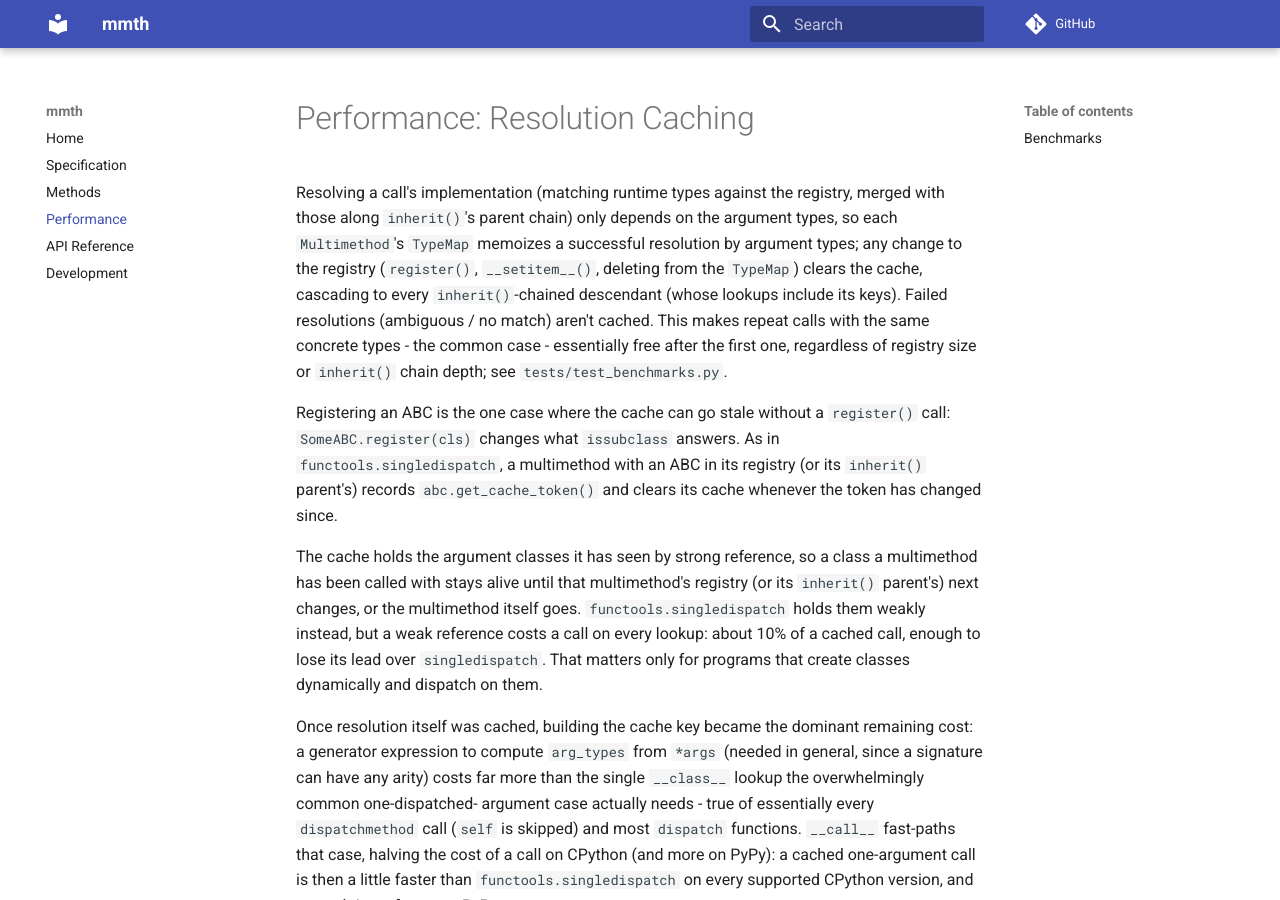
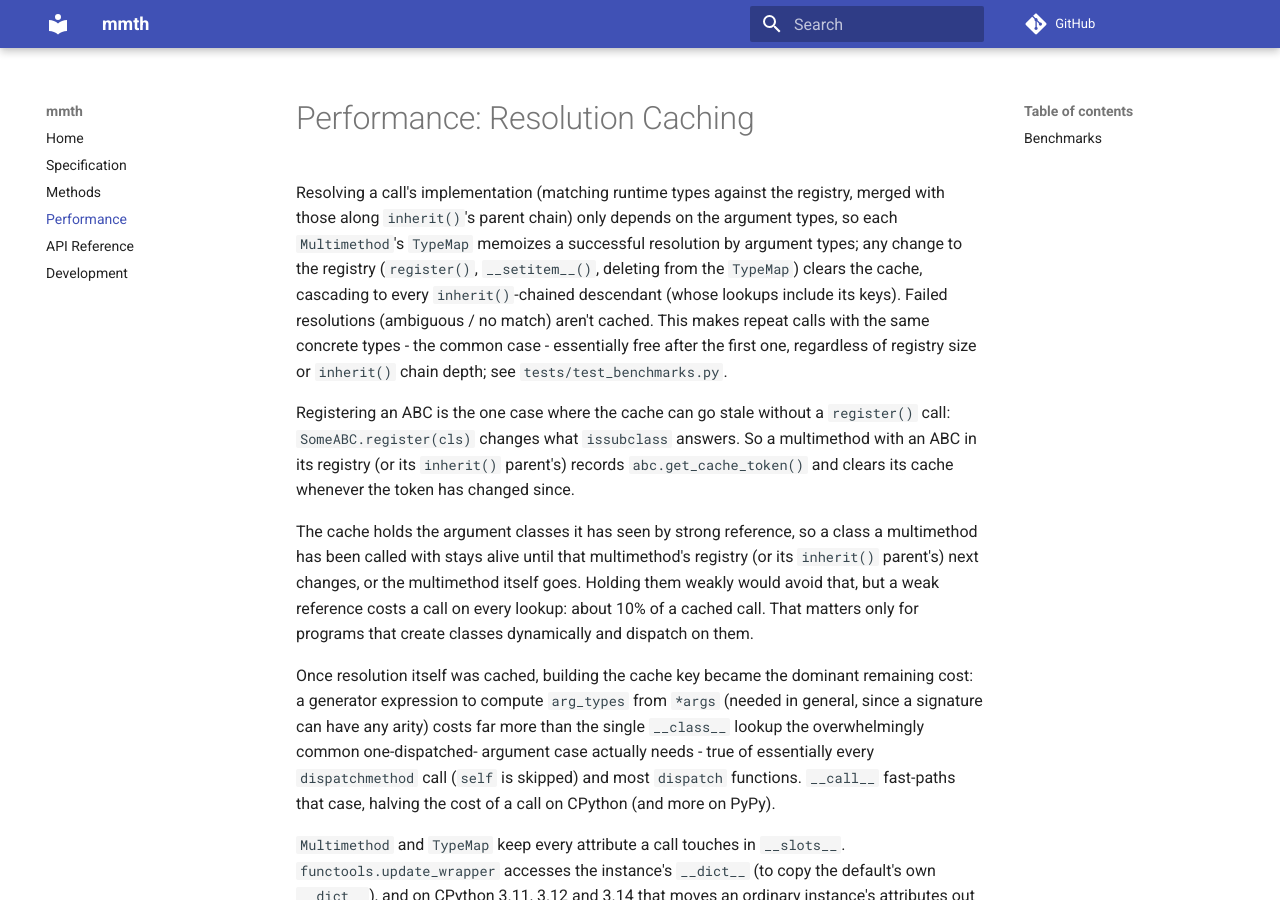
Before and after one commit to rlamy/mmth, an MkDocs documentation site: the page built from docs/performance.md, in a window 1280 px wide and 900 px high. Built offline with MkDocs 1.6.1 and Material for MkDocs 9.7.7, drawn with Linux system fonts in a browser that asks for light colours; comment, search, counter and statistics services are not loaded; some of the changed text lies outside the part shown.

Commit message:
Compare with singledispatch only in its differences
The docs and docstrings kept saying what mmth does as functools'
singledispatch does. Say what it does, leaving comparisons to the
spec's section on differences from functools.singledispatch.

```diff
--- a/docs/performance.md
+++ b/docs/performance.md
@@ -13,17 +13,17 @@ size or `inherit()` chain depth; see `tests/test_benchmarks.py`.
 
 Registering an ABC is the one case where the cache can go stale without a
 `register()` call: `SomeABC.register(cls)` changes what `issubclass`
-answers. As in `functools.singledispatch`, a multimethod with an ABC in its
-registry (or its `inherit()` parent's) records `abc.get_cache_token()` and
-clears its cache whenever the token has changed since.
+answers. So a multimethod with an ABC in its registry (or its `inherit()`
+parent's) records `abc.get_cache_token()` and clears its cache whenever the
+token has changed since.
 
 The cache holds the argument classes it has seen by strong reference, so a
 class a multimethod has been called with stays alive until that
 multimethod's registry (or its `inherit()` parent's) next changes, or the
-multimethod itself goes. `functools.singledispatch` holds them weakly
-instead, but a weak reference costs a call on every lookup: about 10% of a
-cached call, enough to lose its lead over `singledispatch`. That matters
-only for programs that create classes dynamically and dispatch on them.
+multimethod itself goes. Holding them weakly would avoid that, but a weak
+reference costs a call on every lookup: about 10% of a cached call. That
+matters only for programs that create classes dynamically and dispatch on
+them.
 
 Once resolution itself was cached, building the cache key became the
 dominant remaining cost: a generator expression to compute `arg_types` from
@@ -32,9 +32,7 @@ more than the single `__class__` lookup the overwhelmingly common one-dispatched
 argument case actually needs - true of essentially every `dispatchmethod`
 call (`self` is skipped) and most `dispatch` functions. `__call__`
 fast-paths that case, halving the cost of a call on CPython (and more on
-PyPy): a cached one-argument call is then a little faster than
-`functools.singledispatch` on every supported CPython version, and several
-times faster on PyPy.
+PyPy).
 
 `Multimethod` and `TypeMap` keep every attribute a call touches in
 `__slots__`.
```
Also changed, not shown: docs/methods.md (+4 -4 lines), docs/specification.md (+4 -8 lines), 1 other file.
